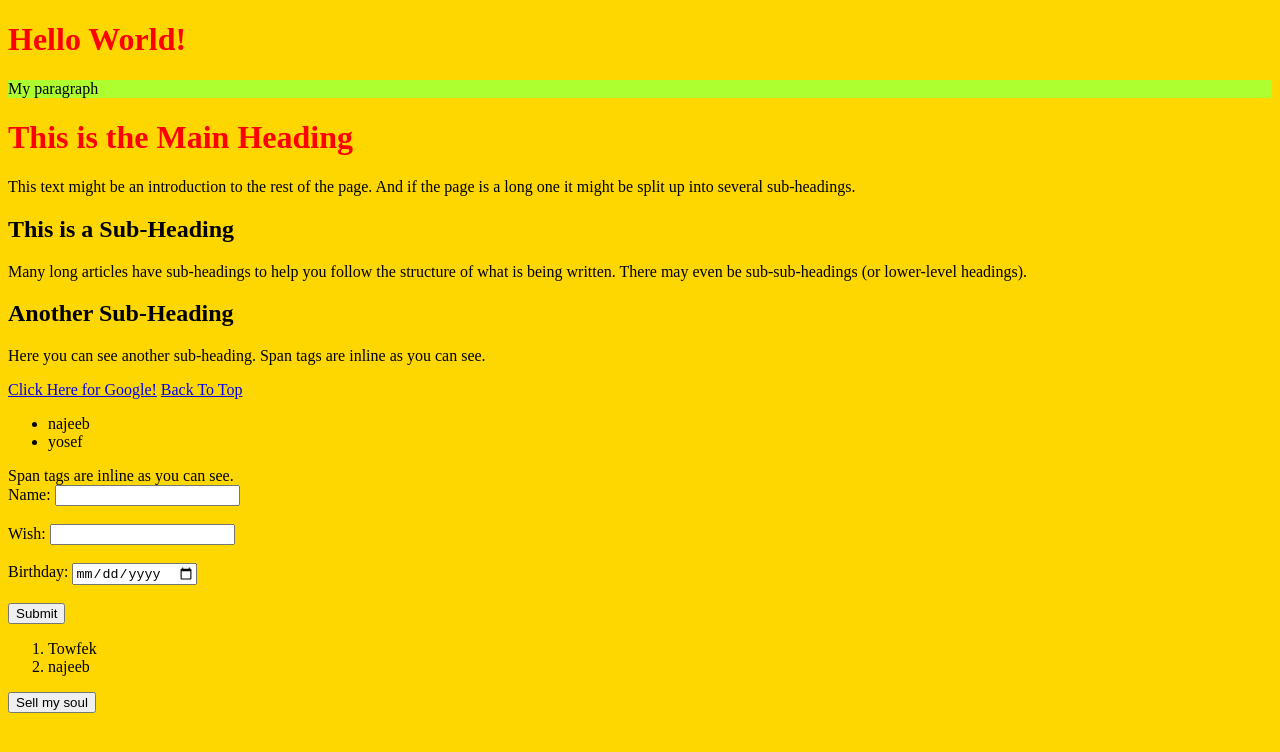
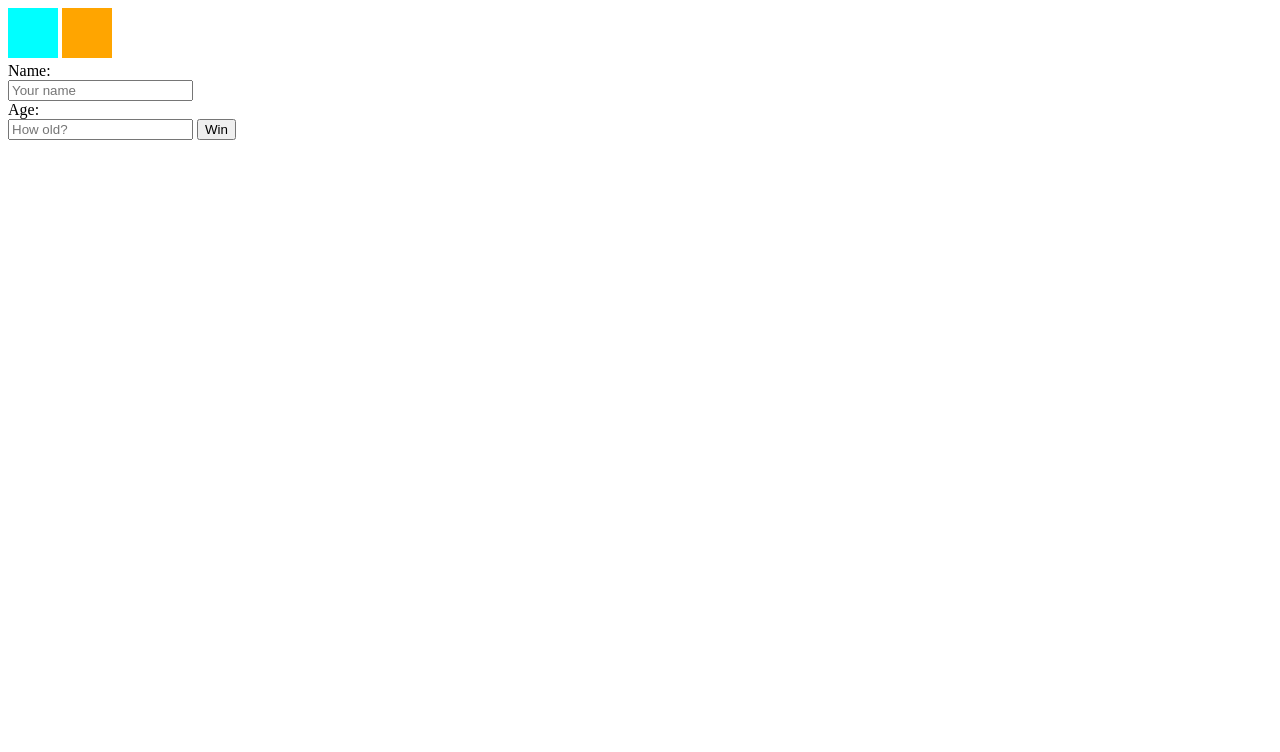
Before and after one commit to NajeebShhade/exercises, a plain HTML site: page ex1_file/exhtml1.html in a window 1280 px wide. Drawn offline with Linux system fonts and the light colour scheme.

Commit message:
adding blocks

```diff
--- a/ex1_file/exhtml1.html
+++ b/ex1_file/exhtml1.html
@@ -1,60 +1,19 @@
 <!DOCTYPE html>
-<html lang="en">
+    <html>
     <head>
-    <meta charset="UTF-8">
-    <meta http-equiv="X-UA-Compatible" content="IE=edge">
-    <meta name="viewport" content="width=device-width, initial-scale=1.0">
-    <link rel="stylesheet" href="exstyle1.css">
-    <title>Page Title</title>
+      <link rel="stylesheet" type="text/css" href="exstyle1.css">
+      <title>Secret Tel Aviv</title>
     </head>
     <body>
-    <h1>Hello World!</h1>
-    <div class="firstclass">
-        <p> My paragraph</p>
+        <div id="container">
+            <span class="span1"></span> <span class="span2"></span>
+            <span class="box" id="first"></span>
+            <span class="box" id="second"></span>
+            <div class="prompt">Name:</div>
+            <input type="text" placeholder="Your name">
+            <div class="prompt">Age:</div>
+            <input type="number" placeholder="How old?">
+            <button class="button">Win</button>
           </div>
-    <h1>This is the Main Heading</h1>
-<p>This text might be an introduction to the rest of the page. And if the page is a long one it might be split up into several sub-headings.</p>
-
-<h2>This is a Sub-Heading</h2>
-<p>Many long articles have sub-headings to help you follow the structure of what is being written. There may even be sub-sub-headings (or lower-level headings).</p>
-
-<h2>Another Sub-Heading</h2>
-<p>Here you can see another sub-heading. <span>Span tags are inline as you can see.</span></p>
-
-<div class="container">
-</div>
-
-<div id="top-section">
-</div>
-
-<div class="container" id="bottom-section">
-</div>
-
-<a href="http://www.google.com">Click Here for Google!</a>
-
-<a href="#topofpage">Back To Top</a>
-<div class="div1">
-<ul>
-    <li>najeeb</li>
-    <li>yosef</li>
-</ul>
-</div>
-<div class="div2">
-<span>Span tags are inline as you can see.</span>
-</div>
-<div>
-    <label for="fname">Name:</label>
-  <input type="text" id="name" name="name"><br><br>
-  <label for="lname">Wish:</label>
-  <input type="text" id="Wish" name="Wish"><br><br>
-  <label for="birthday">Birthday:</label>
-  <input type="date" id="Birthday" name="Birthday"><br><br>
-  <input type="submit" value="Submit">
-</div>
-<ol>
-    <li>Towfek</li>
-    <li>najeeb</li>
-</ol>
-<button>Sell my soul</button>
     </body>
     </html>
--- a/ex1_file/exstyle1.css
+++ b/ex1_file/exstyle1.css
@@ -1,12 +1,62 @@
-h1 {
-    color: red;
+/* nav {
+    background-color: rgb (51, 51, 51);
   }
-body{
-    background: gold;
+
+.hero-image {
+    width: 100%;
 }
-#firstid{
-    background: green;
+li:first-child {
+    color: green;
 }
-.firstclass{
-    background: greenyellow;
+div {
+    width: 200px;
+    height: 200px;
+    background-color: red;
+    border: 5px solid magenta;
+  }
+#rock-songs {
+    background-color: orange;
+    border: 10px solid blue;
 }
+.panel #rock-songs {
+    background-color: gray;
+}
+
+#rock-songs {
+    background-color: orange;
+    border: 10px solid blue;
+}
+div {
+    width: 200px;
+    height: 200px;
+    background-color: red !important;
+    border: 5px solid magenta;
+}
+
+span {
+    height: 50px;
+    width: 50px;
+    background-color: #8e44ad;
+}
+span {
+    height: 50px;
+    width: 50px;
+    background-color: #8e44ad;
+    display: inline-block;
+} */
+.span1 {
+    width: 50px;
+    height: 50px;
+    background-color: cyan;
+    border: chartreuse;
+    box-shadow: crimson;
+    display: inline-block;
+}
+.span2 {
+    width: 50px;
+    height: 50px;
+    background-color: orange;
+    border: blueviolet;
+    box-shadow: coral;
+    display: inline-block;
+}
```
Lines whose indentation alone changed are shown as unchanged.
